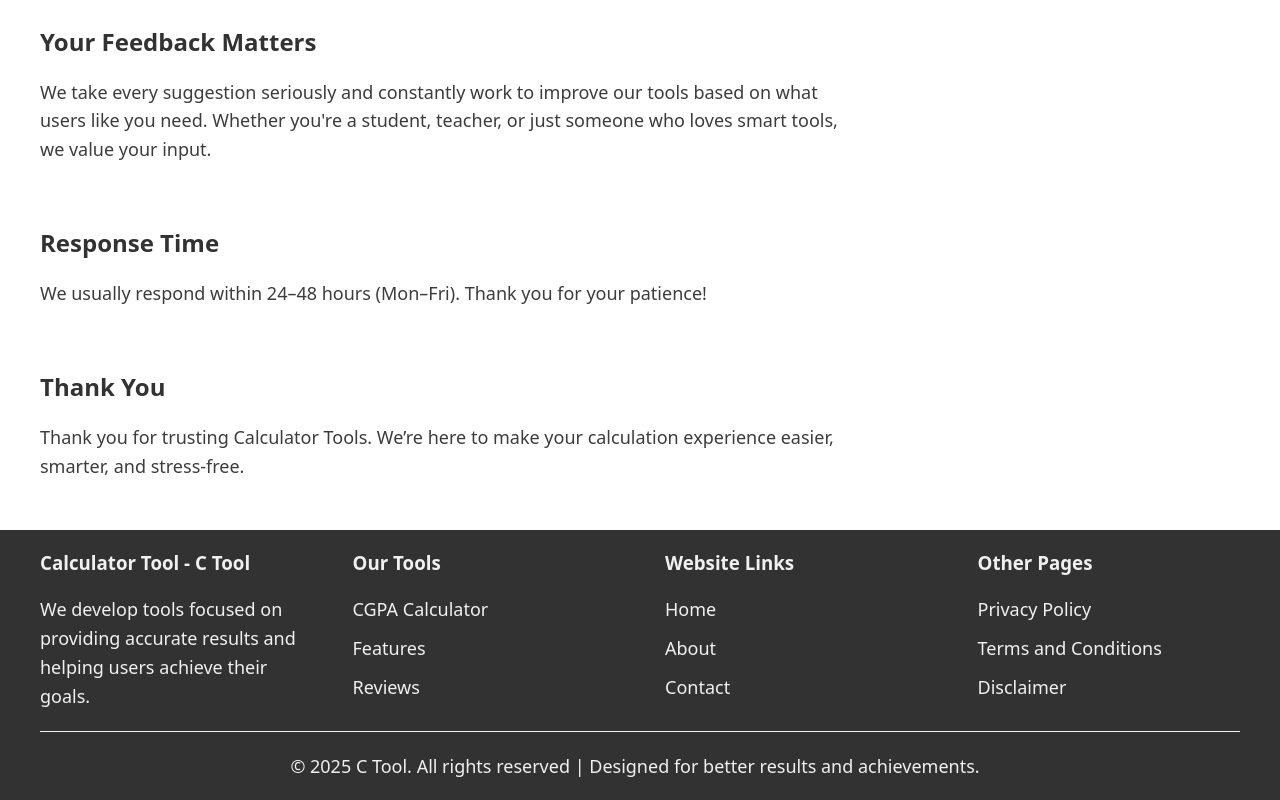
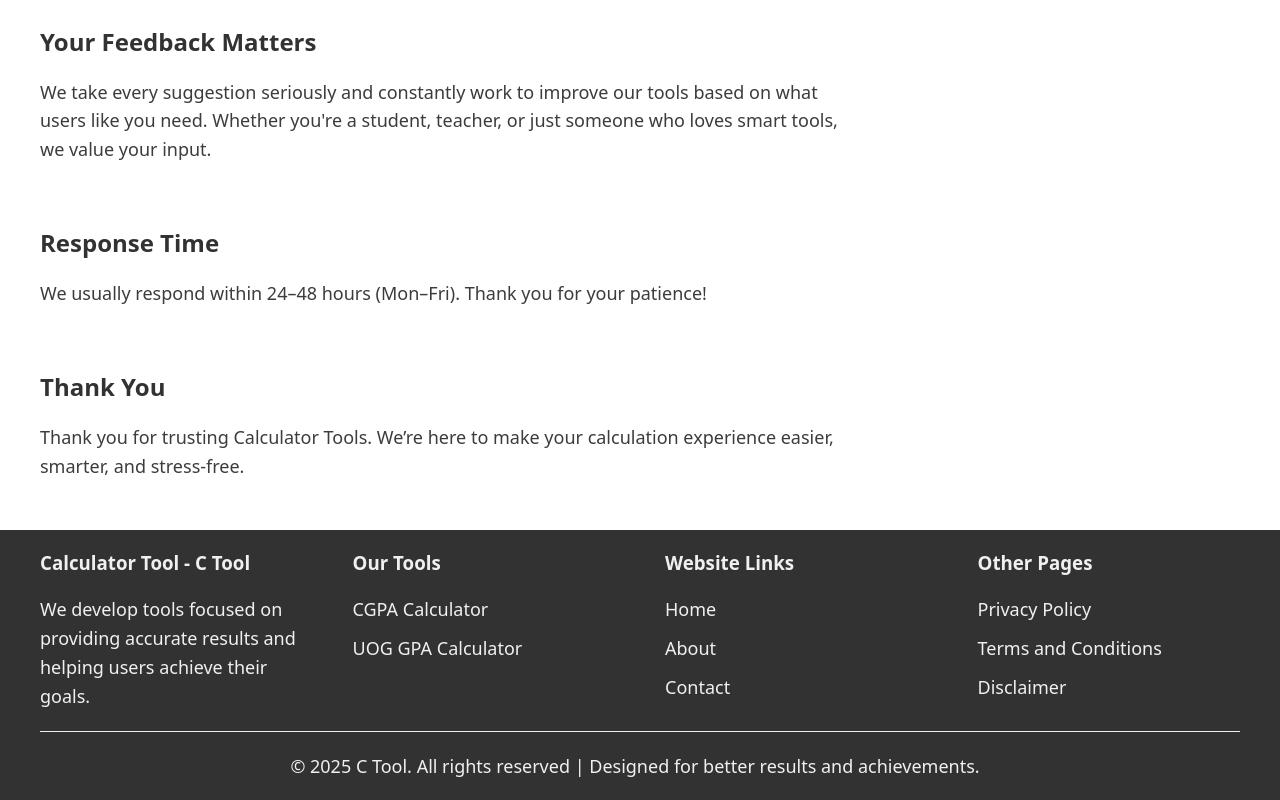
Before and after one commit to usamasaeedfree/ctools, a plain HTML site: page contact.html in a window 1280 px wide. Shown: the part 918-1718 px from the top of the page. Drawn offline with Linux system fonts and the light colour scheme.

Commit message:
Update contact.html

```diff
--- a/contact.html
+++ b/contact.html
@@ -156,8 +156,7 @@
                 <h3>Our Tools</h3>
                 <div class="links">
                     <a href="/">CGPA Calculator</a>
-                    <a href="/#features">Features</a>
-                    <a href="/#reviews">Reviews</a>
+                    <a href="/tools/uog-gpa-calculator.html">UOG GPA Calculator</a>
                 </div>
             </div>
 
```
